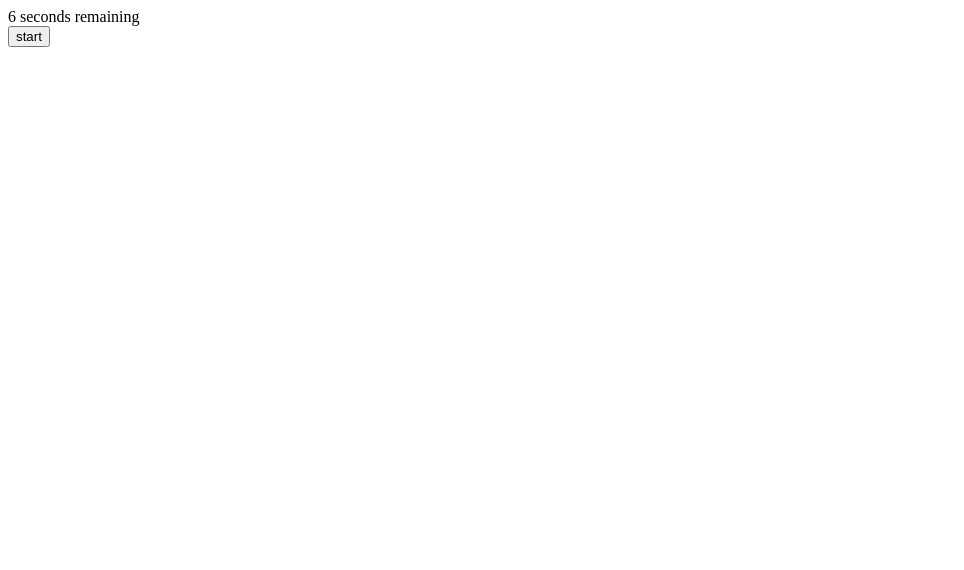
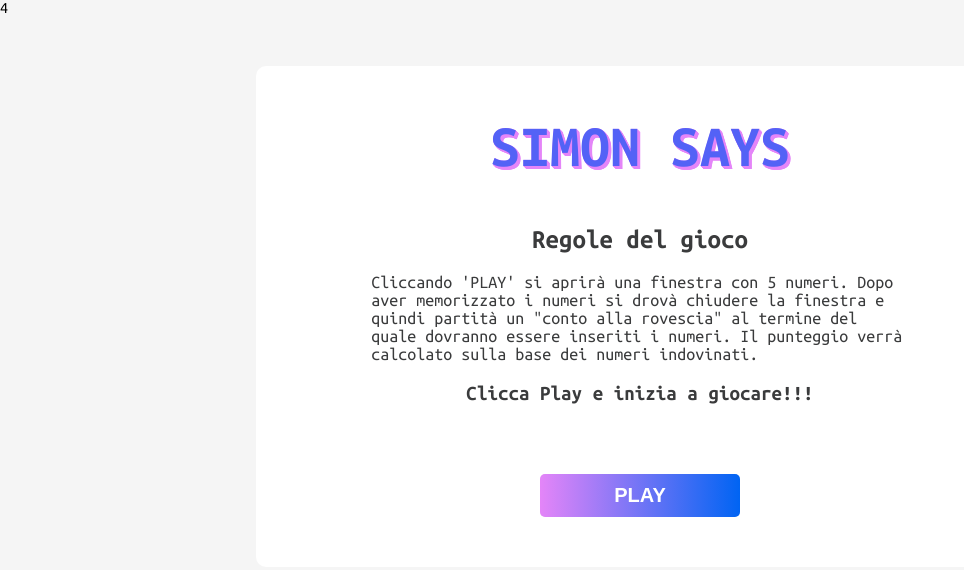
Before and after one commit to Piero-Onorati/js-simon, a plain HTML site: page index.html in a window 1280 px wide. Shown: the whole page, without its empty margins (0-964 px from the left). Drawn offline with Linux system fonts and the light colour scheme.

Commit message:
add style

```diff
--- /dev/null
+++ b/css/style.css
@@ -0,0 +1,135 @@
+*{
+    margin: 0;
+    padding: 0;
+    box-sizing: border-box;
+}
+
+body{
+    background: whitesmoke;
+    font-family: 'Ubuntu Mono', monospace;
+}
+
+.hidden{
+    display: none;
+}
+.show{
+    display: block;
+}
+
+.container{
+    background-color: white;
+    color: #3a3b3c;
+    font-size: 18px;
+    border-radius: 10px;
+    width: 60%;
+    margin: 50px auto;
+    padding: 50px 0;
+    display: flex;
+    flex-direction: column;
+    align-items: center;
+}
+
+h1{
+    font-size: 60px;
+}
+
+.rules{
+    height: 50%;
+    width: 70%;
+    display: flex;
+    flex-direction: column;
+    align-items: center;
+    margin: 50px 0;
+}
+
+p{
+    margin: 20px 0;
+}
+
+button{
+    font-weight: bold;
+    text-transform: uppercase;
+    width:200px;
+    padding: 10px;
+    font-size: 20px;
+    border-radius: 5px;
+    margin-top: 20px;
+}
+
+.theme-gradient-blue-button {
+    color: #fff;
+    text-align: center;
+    border: 0;
+    position: relative;
+    overflow: hidden;
+    z-index: 0;
+    cursor: pointer;
+}
+
+.theme-gradient-blue-button::before {
+    background: linear-gradient(90deg, #E485F8, #0064f3, #E485F8);
+    width: 200%;
+    content: '';
+    top: 0;
+    left: 0;
+    height: 100%;
+    position: absolute;
+    z-index: -1;
+    transition: .4s;
+    -webkit-transition: .4s;
+    -moz-transition: .4s;
+    -ms-transition: .4s;
+    -o-transition: .4s;
+}
+
+.theme-gradient-blue-button:hover::before {
+    transform: translateX(-50%);
+    -webkit-transform: translateX(-50%);
+    -moz-transform: translateX(-50%);
+    -ms-transform: translateX(-50%);
+    -o-transform: translateX(-50%);
+}
+
+
+
+.playful {
+    text-transform: uppercase;
+    color: #5362F6;
+    text-shadow:
+        3px 3px        #E485F8,
+        2.75px 2.75px  #E485F8,
+        2.5px 2.5px    #E485F8,
+        2.25px 2.25px  #E485F8,
+        2px 2px        #E485F8,
+        1.75px 1.75px  #E485F8,
+        1.5px 1.5px    #E485F8,
+        1.25px 1.25px  #E485F8,
+        1px 1px        #E485F8,
+        0.75px 0.75px  #E485F8,
+        0.5px 0.5px    #E485F8,
+        0.25px 0.25px  #E485F8;
+}
+
+
+#myprogress {
+    border-radius: 5px;
+    margin: 20px 0;
+    width: 70%;
+    background-color: lightgray;
+    overflow: hidden;
+}
+
+#mybar {
+    height: 30px;
+    background: linear-gradient(90deg, #E485F8, #0064f3);
+}
+
+#result, #countdown{
+    font-size: 20px;
+    color: #0064f3
+}
+
+#restart{
+    color: #E485F8;
+    border: 1px solid #E485F8;
+}
--- a/index.html
+++ b/index.html
@@ -5,13 +5,43 @@
     <meta http-equiv="X-UA-Compatible" content="IE=edge">
     <meta name="viewport" content="width=device-width, initial-scale=1.0">
     <title>Simon Says</title>
+    <link rel="stylesheet" href="css/style.css">
+    <link rel="preconnect" href="https://fonts.gstatic.com">
+    <link href="https://fonts.googleapis.com/css2?family=Ubuntu+Mono:wght@400;700&display=swap" rel="stylesheet">
+
 </head>
 <body>
 
-    <div id="countdown"></div>
-    <div id="result"></div>
+    <span class="moving">4</span>
 
-    <button id="start">start</button>
+    <div class="container">
+
+        <h1 class="playful">Simon Says</h1>
+
+        <div class="rules">
+
+            <h2>Regole del gioco</h2>
+
+            <p>Cliccando 'PLAY' si aprirà una finestra con 5 numeri. Dopo aver memorizzato i numeri si drovà chiudere la finestra e quindi partità un "conto alla rovescia" al termine del quale dovranno essere inseriti i numeri. Il punteggio verrà calcolato sulla base dei numeri indovinati.</p>
+
+            <h3>Clicca Play e inizia a giocare!!!</h3>
+
+        </div>
+
+
+        <div id="countdown"></div>
+        <div id="result"></div>
+
+        <button id="play" class="theme-gradient-blue-button">Play</button>
+
+        <button id="restart" class="hidden">restart</button>
+
+        <div class ='hidden' id="myprogress">
+            <div class ='hidden' id="mybar"></div>
+        </div>
+
+    </div>
+
 
     <script src="js/script.js"></script>
 
--- a/js/script.js
+++ b/js/script.js
@@ -4,6 +4,21 @@ Da li parte un timer di 30 secondi.
 Dopo 30 secondi l'utente deve inserire, uno alla volta, i numeri che ha visto precedentemente, tramite il prompt().
 Dopo che sono stati inseriti i 5 numeri, il software dice quanti e quali dei numeri da indovinare sono stati individuati. */
 
+var play = document.getElementById('play');
+
+var restart = document.getElementById('restart');
+
+var myProgress = document.getElementById('myprogress');
+
+var myBar = document.getElementById('mybar');
+
+play.addEventListener('click', function(){
+
+    play.className += " hidden";
+
+    myBar.className = 'show';
+
+    myProgress.className = 'show';
 
     var pcNumbers = [], userNumber = [], found = [], result ;
 
@@ -18,11 +33,13 @@ while (pcNumbers.length < 5) {
     alert(pcNumbers);
 
 
-var timeleft = 10;
+    var timeleft = 30;
 
-
+    var width =100;
 
     var countdown = setInterval(function(){
+
+        document.getElementById("countdown").className = 'show'
 
     if(timeleft == 0){
         clearInterval(countdown);
@@ -51,7 +68,12 @@ var countdown = setInterval(function(){
                     found.push(number);
                 }
                 result = document.getElementById("result").innerHTML = 'hai indovitato ' + found.length + ' numeri:' + found;
+
             }
+
+            myProgress.className = 'hidden';
+
+            restart.className = 'show';
 
         }, 1000);
 
@@ -60,13 +82,25 @@ var countdown = setInterval(function(){
     }
 
     timeleft -= 1;
+    width -=3.33;
+    myBar.style.width = width + "%";
 
     }, 1000);
 
+});
 
 
+restart.addEventListener('click', function(){
 
+    restart.className = "hidden"
 
+    play.className = 'theme-gradient-blue-button'
+
+    document.getElementById("countdown").className = 'hidden'
+
+    result.className = 'hidden'
+
+})
 
 
 
```
Also changed, not shown: img/clock.png (added). Lines whose indentation alone changed are shown as unchanged.
